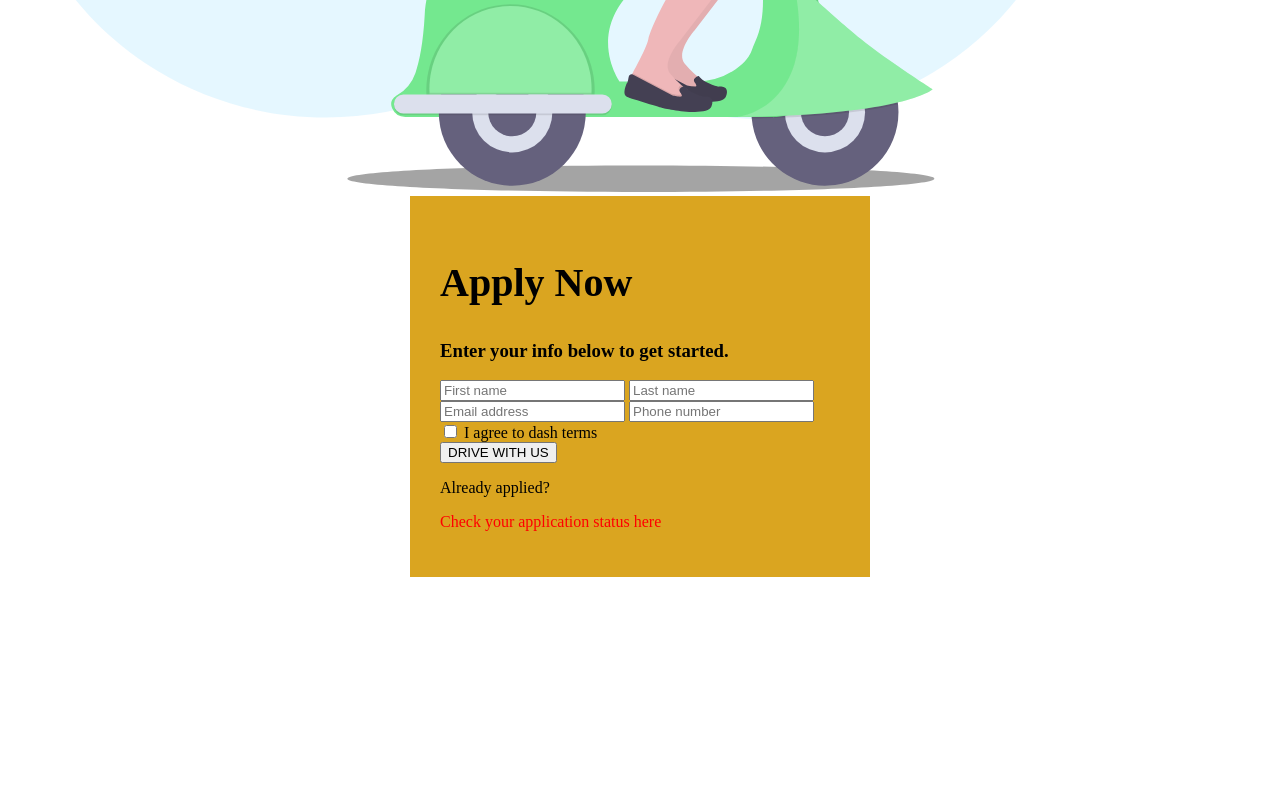
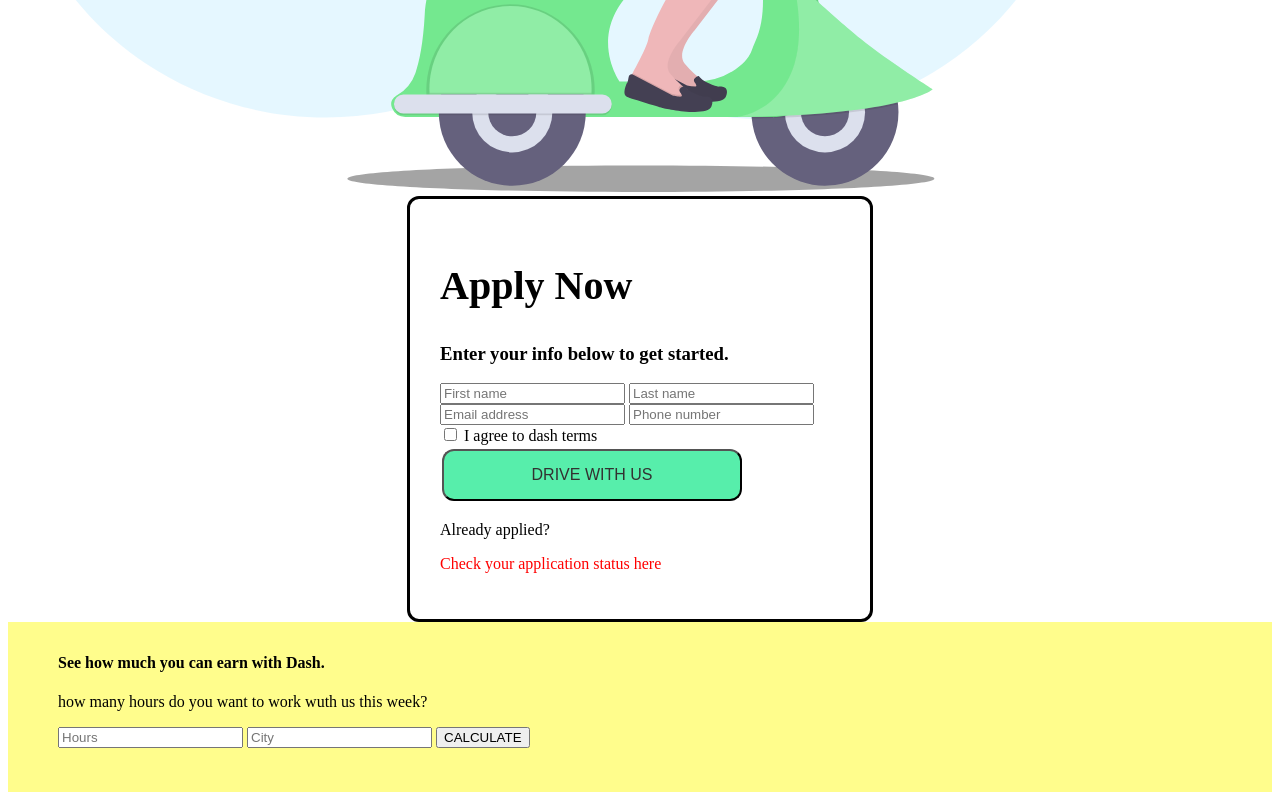
Before and after one commit to agne0042/agne0042.github.io, a plain HTML site: page week-3/index.html in a window 1280 px wide. Shown: the part 945-1745 px from the top of the page. Before the commit the page ends 1530 px from the top, so only its background shows below. Drawn offline with Linux system fonts and the light colour scheme.

Commit message:
pushing changes

```diff
--- a/week-3/index.html
+++ b/week-3/index.html
@@ -19,7 +19,7 @@
 
   <img class="background-image" src="images/scooter.svg" alt="scooter">
 
-  <form class="apply-now">
+  <form id="apply-now" class="apply-now">
     <h2>Apply Now</h2>
     <h3>Enter your info below to get started.</h3>
     <input type="text" name="fname" placeholder="First name">
@@ -31,10 +31,22 @@
       <input type="checkbox" id="agree" name="terms" value="agree">
       <label for="agree">I agree to dash terms</label>
     </div>
-    <button type="submit">DRIVE WITH US</button>
+    <button id="drive-with-us" type="submit">DRIVE WITH US</button>
       <p>Already applied?</p>
+      <div id="application-status" class="application-status">
       <p class="color-red">Check your application status here</p>
+    </div>
   </form>
+
+  <footer>
+    <h4>See how much you can earn with Dash.</h4>
+    <p>how many hours do you want to work wuth us this week?</p>
+    <form id="hours-city" class="hours-city">
+      <input type="text" name="fname" placeholder="Hours">
+      <input tyoe="text" name="fname" placeholder="City">
+      <button id="calculate" type="submit">CALCULATE</button>
+    </form>
+  </footer>
 
 </body>
 
--- a/week-3/style.css
+++ b/week-3/style.css
@@ -7,11 +7,15 @@ h2 {
   font-size: 40px;
 }
 
+/* border added to be able to see changes to form, TAKE OUT when ready for
+final version */
 .apply-now {
   padding: 30px;
-    background-color: goldenrod;
+  background-color: white;
+  border: solid black;
   width: 400px;
   margin: 0px auto;
+  border-radius: 12px;
 }
 
 .apply-now-placeholder {
@@ -19,6 +23,30 @@ h2 {
   width: 100%;
 }
 
+#drive-with-us {
+  background-color: #57eeab;
+  border-radius: 12px;
+  color: #333131;
+  padding: 15px 32px;
+  text-align: center;
+  text-decoration: none;
+  display: inline-block;
+  font-size: 16px;
+  margin: 4px 2px;
+  cursor: pointer;
+  width: 300px;
+}
+
 .color-red {
   color: red;
 }
+
+footer {
+  text-align: left;
+  background-color: #fffd8c;
+  width: auto;
+  height: 150px;
+  padding-left: 50px;
+  padding-top: 10px;
+  padding-bottom: 10px;
+}
```
Lines whose indentation alone changed are shown as unchanged.
